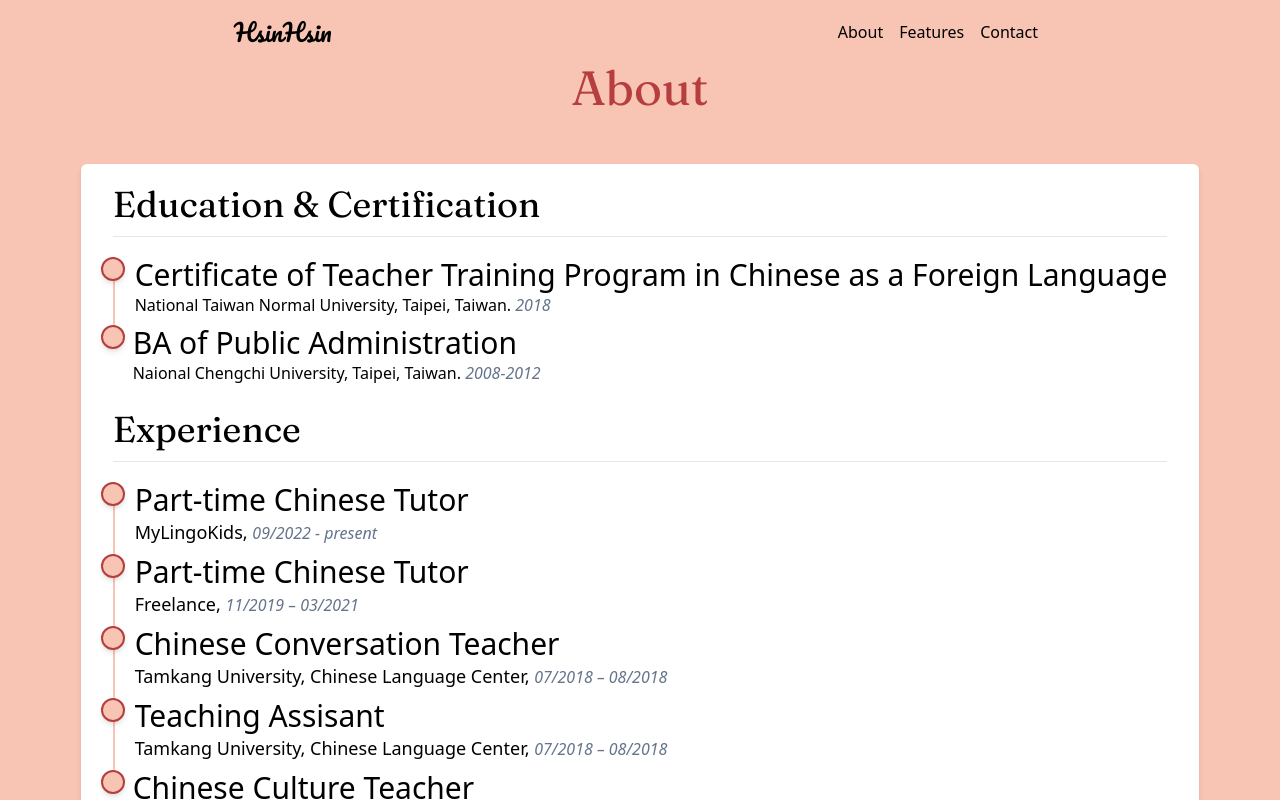
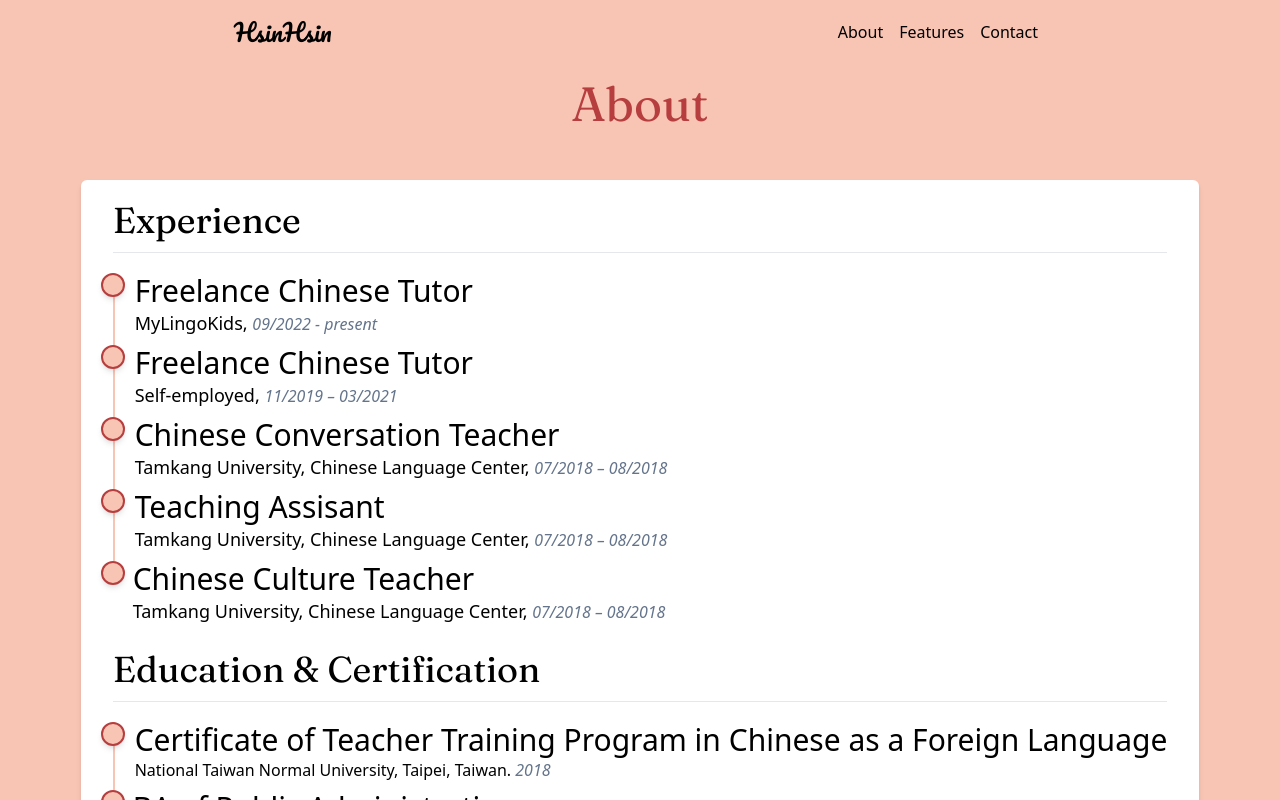
Before and after one commit to mmkrty/client-project-hsinhsin, a React (Vite) app: page /about in a window 1280 px wide. Shown: the top 800 px of the page. Built offline with nearby package versions, Linux system fonts and the light colour scheme.

Commit message:
adjust feature and about padding, adjust feature content

```diff
--- a/src/datas/hsinHsinInfo.js
+++ b/src/datas/hsinHsinInfo.js
@@ -21,15 +21,15 @@ export const data = {
     ],
     experience: [
       {
-        title: "Part-time Chinese Tutor",
+        title: "Freelance Chinese Tutor",
         institution: "MyLingoKids",
         object: "children and teenagers",
         duration: "09/2022 - present",
         keypoints: [],
       },
       {
-        title: "Part-time Chinese Tutor",
-        institution: "Freelance",
+        title: "Freelance Chinese Tutor",
+        institution: "Self-employed",
         location: "Berlin, Germany",
         object: "elemantry school student",
         duration: "11/2019 – 03/2021",
@@ -65,29 +65,28 @@ export const data = {
     banner:
       "Chinese is Hard, no one can make it easy, but we can have fun while learning it.",
     content: [
-      "Let's be honest and address the elephant in the room: Chinese is HARD, period. Reading and writing? There are over 30,000 Chinese characters. Listening and speaking? There are 5 tones when it comes to pronunciation, yep, a lot, and you don't even know what does 'tone' mean.",
-      "I won't make promise you to make Chinese easy because it's just impossible. What I can do is make learning it more pleasant.",
+      "While it's true that Chinese can be a challenging language to learn, it's important to remember that with the right approach, it doesn't have to be overwhelming. Chinese characters, pronunciation, and tones can seem daunting at first, but with the proper guidance and support, you can progress and achieve your language learning goals. I'm here to help you navigate the complexities of Chinese and make learning enjoyable and rewarding. Let's face the challenges of Chinese language learning together and make it a pleasant journey.",
     ],
   },
   features: [
     {
       title: "Customization",
       content:
-        "Lorem ipsum dolor sit amet, consectetur adipiscing elit. Nam porta, eros ac ornare tempor, turpis mauris aliquam turpis, a laoreet sapien diam id velit. Phasellus sagittis mauris a eros ullamcorper, eu lacinia ipsum porta. Vivamus et felis finibus, pulvinar eros eleifend, vulputate nisi. Integer a iaculis tortor",
+        "I will work with you to create a personalized curriculum that not only helps you reach your language learning goals, but also keeps you entertained and motivated.",
       imgUrl:
         "https://images.unsplash.com/photo-1631106256072-54c89defe828?ixlib=rb-4.0.3&ixid=MnwxMjA3fDB8MHxwaG90by1wYWdlfHx8fGVufDB8fHx8&auto=format&fit=crop&w=1170&q=80",
     },
     {
       title: "Interaction",
       content:
-        "Lorem ipsum dolor sit amet, consectetur adipiscing elit. Nam porta, eros ac ornare tempor, turpis mauris aliquam turpis, a laoreet sapien diam id velit. Phasellus sagittis mauris a eros ullamcorper, eu lacinia ipsum porta. Vivamus et felis finibus, pulvinar eros eleifend, vulputate nisi. Integer a iaculis tortor",
+        "Experience the power of interactivity in your Chinese language learning journey! I will help you improve your speaking and listening skills and keep you engaged and motivated.",
       imgUrl:
         "https://nebula.wsimg.com/447ef179458be387209d8cf239678399?AccessKeyId=D9C756D1BB6BBB46151C&disposition=0&alloworigin=1",
     },
     {
       title: "Gamification",
       content:
-        "Lorem ipsum dolor sit amet, consectetur adipiscing elit. Nam porta, eros ac ornare tempor, turpis mauris aliquam turpis, a laoreet sapien diam id velit. Phasellus sagittis mauris a eros ullamcorper, eu lacinia ipsum porta. Vivamus et felis finibus, pulvinar eros eleifend, vulputate nisi. Integer a iaculis tortor",
+        "Ready to have fun and learn Chinese at the same time? I will keep you engaged and motivated with interactive and engaging games while you improve your Chinese.",
       imgUrl:
         "https://images.unsplash.com/photo-1611996575749-79a3a250f948?ixlib=rb-4.0.3&ixid=MnwxMjA3fDB8MHxwaG90by1wYWdlfHx8fGVufDB8fHx8&auto=format&fit=crop&w=1170&q=80",
     },
--- a/src/routes/about/about.component.jsx
+++ b/src/routes/about/about.component.jsx
@@ -6,7 +6,7 @@ const About = () => {
   const aniProps = useSpring({ to: { opacity: 1 }, from: { opacity: 0 } });
 
   return (
-    <section className="min-h-screen bg-secondary flex items-center justify-center flex-col py-16">
+    <section className="min-h-screen bg-secondary flex items-center justify-center flex-col pt-20 ">
       <animated.div style={aniProps}>
         <h2 className="text-5xl font-fraunces text-prime  text-center">
           About
@@ -21,6 +21,30 @@ const About = () => {
 
           <div className="bg-white px-8 py-5 m-3 rounded-md shadow-md">
             <div className="mb-4">
+              <h3 className="text-4xl mb-3  font-fraunces">Experience</h3>
+              <hr class="mt-3 mb-5 h-px bg-gray-200 border-0 dark:bg-gray-700"></hr>
+              <ul className="relative">
+                {personInfo.experience.map((el) => {
+                  return (
+                    <li className="border-l-2 border-secondary pl-5 last:border-0">
+                      <div div className="pb-2">
+                        <h3 className="text-3xl  before:absolute before:w-6  before:h-6 before:rounded-full before:bg-red before:border-2 before:border-prime  before:-left-3 before:bg-secondary  before:shadow-md ">
+                          {el.title}
+                        </h3>
+                        <p>
+                          <span className="text-lg">{el.institution}, </span>
+                          <span className="text-md italic text-slate-500">
+                            {el.duration}{" "}
+                          </span>
+                        </p>
+                      </div>
+                    </li>
+                  );
+                })}
+              </ul>
+            </div>
+
+            <div>
               <h3 className="text-4xl  font-fraunces">
                 Education & Certification
               </h3>
@@ -45,30 +69,6 @@ const About = () => {
                 })}
               </ul>
             </div>
-
-            <div>
-              <h3 className="text-4xl mb-3  font-fraunces">Experience</h3>
-              <hr class="mt-3 mb-5 h-px bg-gray-200 border-0 dark:bg-gray-700"></hr>
-              <ul className="relative">
-                {personInfo.experience.map((el) => {
-                  return (
-                    <li className="border-l-2 border-secondary pl-5 last:border-0">
-                      <div div className="pb-2">
-                        <h3 className="text-3xl  before:absolute before:w-6  before:h-6 before:rounded-full before:bg-red before:border-2 before:border-prime  before:-left-3 before:bg-secondary  before:shadow-md ">
-                          {el.title}
-                        </h3>
-                        <p>
-                          <span className="text-lg">{el.institution}, </span>
-                          <span className="text-md italic text-slate-500">
-                            {el.duration}{" "}
-                          </span>
-                        </p>
-                      </div>
-                    </li>
-                  );
-                })}
-              </ul>
-            </div>
           </div>
         </div>
       </animated.div>
--- a/src/routes/feature/feature.component.jsx
+++ b/src/routes/feature/feature.component.jsx
@@ -5,7 +5,7 @@ const Feature = () => {
   const { features, hook } = data;
   const aniProps = useSpring({ to: { opacity: 1 }, from: { opacity: 0 } });
   return (
-    <section className="min-h-screen bg-secondary flex items-center justify-center flex-col py-16">
+    <section className="min-h-screen bg-secondary flex items-center justify-center flex-col pt-20 pb-12">
       <animated.div style={aniProps}>
         <h2 className="text-5xl font-fraunces text-prime text-center">
           Feature
@@ -21,12 +21,12 @@ const Feature = () => {
         <div className="max-w-7xl flex justify-center items-center">
           {features.map((el) => {
             return (
-              <div className="bg-white m-3 rounded-md shadow-md overflow-hidden">
+              <div className="bg-white m-3 rounded-md shadow-md overflow-hidden w-80">
                 <h3 className="text-4xl tracking-wide pb-3 pt-5 px-5">
                   {el.title}
                 </h3>
                 <hr class="mt-1 mb-4 h-px bg-gray-200 border-0 dark:bg-gray-700"></hr>
-                <p className="px-7 pb-4">{el.content}</p>
+                <p className="px-7 pb-4 h-36">{el.content}</p>
                 <img className="w-full" src={el.imgUrl}></img>
               </div>
             );
```
